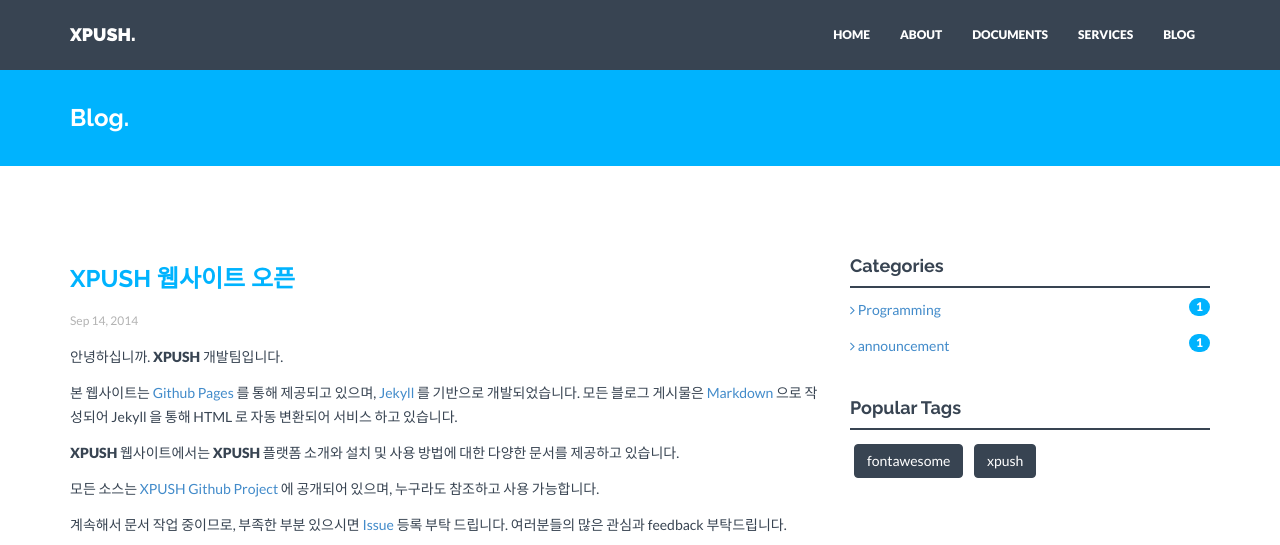
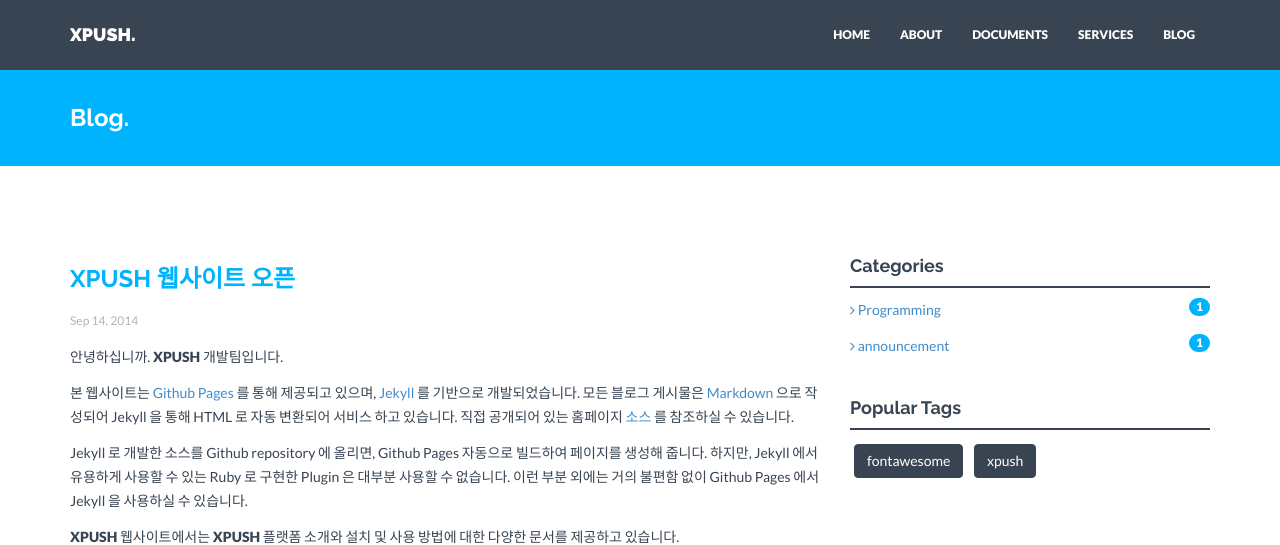
Before and after one commit to xpush/xpush.github.io, a Jekyll site: the page built from _posts/2014-09-06-notice-for-renewal.markdown, in a window 1280 px wide and 900 px high, cut to the strip 0-545 px from the top of the window. Built offline with Jekyll 4.4.1, drawn with Linux system fonts in a browser that asks for light colours; nearby versions of some CDN libraries.

```diff
--- a/_posts/2014-09-06-notice-for-renewal.markdown
+++ b/_posts/2014-09-06-notice-for-renewal.markdown
@@ -13,10 +13,17 @@
 
 본 웹사이트는 [Github Pages] 를 통해 제공되고 있으며, [Jekyll] 를 기반으로 개발되었습니다.
 모든 블로그 게시물은 [Markdown] 으로 작성되어 Jekyll 을 통해 HTML 로 자동 변환되어 서비스 하고 있습니다.
+직접 공개되어 있는 홈페이지 [소스](https://github.com/xpush/xpush.github.io) 를 참조하실 수 있습니다.
+
+Jekyll 로 개발한 소스를 Github repository 에 올리면, Github Pages 자동으로 빌드하여 페이지를 생성해 줍니다.
+하지만, Jekyll 에서 유용하게 사용할 수 있는 Ruby 로 구현한 Plugin 은 대부분 사용할 수 없습니다.
+이런 부분 외에는 거의 불편함 없이 Github Pages 에서 Jekyll 을 사용하실 수 있습니다.
 
 **XPUSH** 웹사이트에서는 **XPUSH** 플랫폼 소개와 설치 및 사용 방법에 대한 다양한 문서를 제공하고 있습니다.
 
 모든 소스는 [XPUSH Github Project] 에 공개되어 있으며, 누구라도 참조하고 사용 가능합니다.
+
+
 
 계속해서 문서 작업 중이므로, 부족한 부분 있으시면 [Issue] 등록 부탁 드립니다.
 여러분들의 많은 관심과 feedback 부탁드립니다.
```
